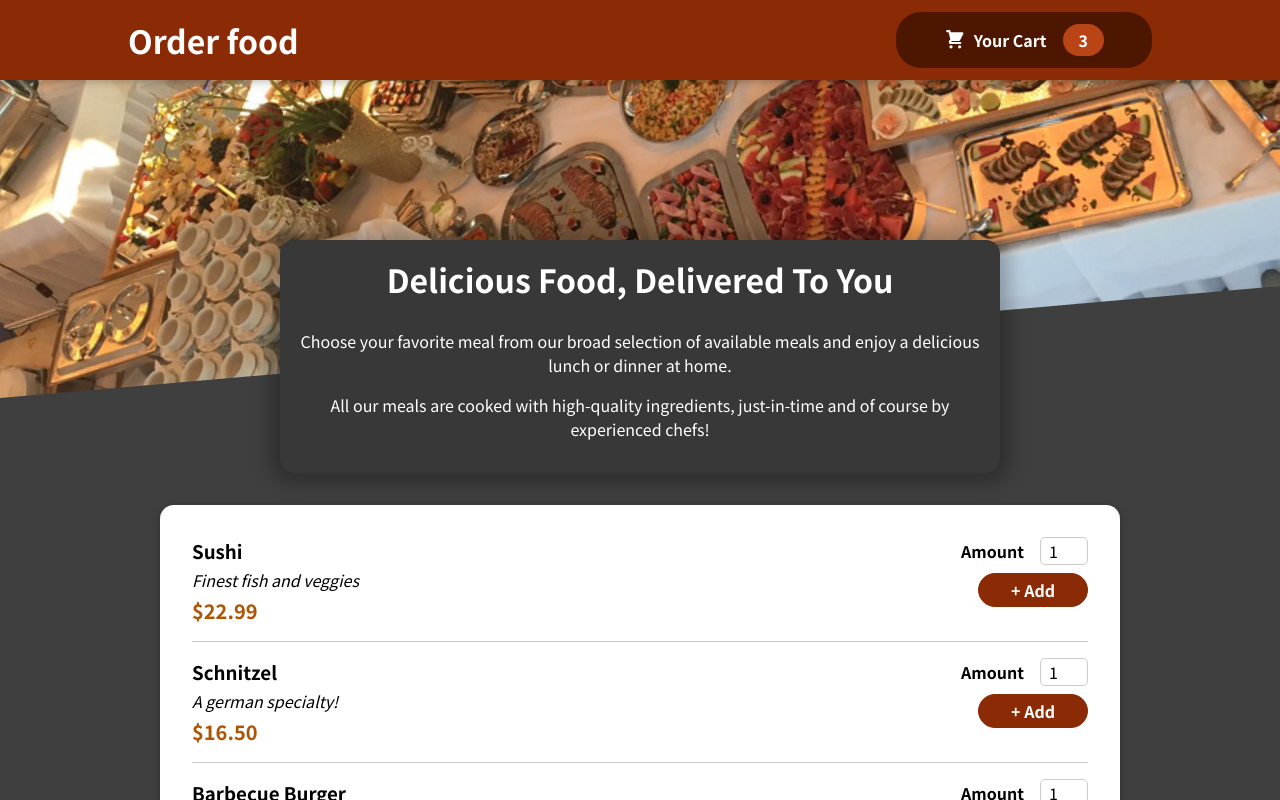
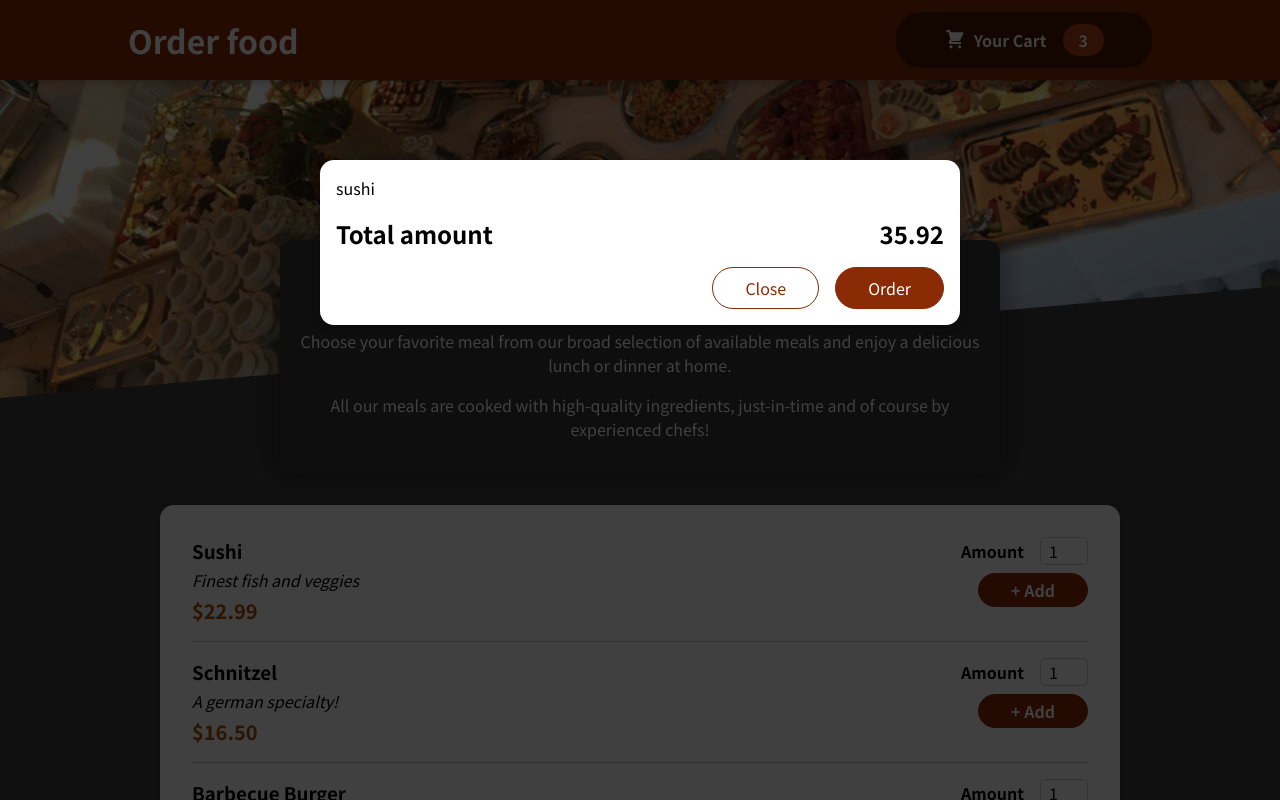
Before and after one commit to wisdom-maduchor/food-order-app, a React (Create React App) app: page / in a window 1280 px wide. Shown: the top 800 px of the page. Built offline with nearby package versions, Linux system fonts and the light colour scheme.

Commit message:
creating modal component

```diff
--- a/public/index.html
+++ b/public/index.html
@@ -28,6 +28,7 @@
   </head>
   <body>
     <noscript>You need to enable JavaScript to run this app.</noscript>
+    <div id="overlays"></div>
     <div id="root"></div>
     <!--
       This HTML file is a template.
--- a/src/App.js
+++ b/src/App.js
@@ -1,10 +1,12 @@
 import React, {Fragment} from "react";
 import Header from "../src/components/Layout/Header"
 import Meals from "./components/Meals/Meals";
+import Cart from "./components/Cart/Cart";
 
 function App() {
   return (
     <Fragment>
+      <Cart />
       <Header />
       <main>
         <Meals />
--- /dev/null
+++ b/src/components/Cart/Cart.js
@@ -0,0 +1,24 @@
+import classes from './Cart.module.css'
+import Modal from '../UI/Modal';
+
+const Cart = props => {
+    const CartItem = <ul className={classes['cart-items']}>{[{id: 'cart', name: 'sushi', amount: 2, price: 12.99}].map(item =>
+    <li>{item.name}</li>)}</ul>;
+
+    return (
+        <Modal>
+            {CartItem}
+            <div className={classes.total}>
+                <span>Total amount</span>
+                <span>35.92</span>
+            </div>
+
+            <div className={classes.actions}>
+                <button className={classes['button--alt']}>Close</button>
+                <button className={classes.button}>Order</button>
+            </div>
+        </Modal>
+    )
+};
+
+export default Cart;
--- /dev/null
+++ b/src/components/Cart/Cart.module.css
@@ -0,0 +1,44 @@
+.cart-items {
+  list-style: none;
+  margin: 0;
+  padding: 0;
+}
+
+.total {
+  display: flex;
+  justify-content: space-between;
+  align-items: center;
+  font-weight: bold;
+  font-size: 1.5rem;
+  margin: 1rem 0;
+}
+
+.actions {
+  text-align: right;
+}
+
+.actions button {
+  font: inherit;
+  cursor: pointer;
+  background-color: transparent;
+  border: 1px solid #8a2b06;
+  padding: 0.5rem 2rem;
+  border-radius: 25px;
+  margin-left: 1rem;
+}
+
+.actions button:hover,
+.actions button:active {
+  background-color: #5a1a01;
+  border-color: #5a1a01;
+  color: white;
+}
+
+.actions .button--alt {
+  color: #8a2b06;
+}
+
+.actions .button {
+  background-color: #8a2b06;
+  color: white;
+}
--- /dev/null
+++ b/src/components/UI/Modal.js
@@ -0,0 +1,31 @@
+import {Fragment} from "react"
+// import { Fragment } from "react/cjs/react-jsx-runtime.development";
+import classes from "./Modal.module.css"
+import ReactDOM from "react-dom"
+
+const Backdrop = props => {
+    return (
+        <div className={classes.backdrop} />
+    )
+};
+
+const ModalOverlay = props => {
+    return(
+        <div className={classes.modal}>
+            <div className={classes.content}>{props.children}</div>
+        </div>
+    )
+};
+
+const PortalElement = document.getElementById('overlays');
+
+const Modal = props => {
+    return (
+        <Fragment>
+            {ReactDOM.createPortal(<Backdrop/>, PortalElement)}
+            {ReactDOM.createPortal(<ModalOverlay>{props.children}</ModalOverlay>, PortalElement)}
+        </Fragment>
+    )
+};
+
+export default Modal;
--- /dev/null
+++ b/src/components/UI/Modal.module.css
@@ -0,0 +1,40 @@
+.backdrop {
+  position: fixed;
+  top: 0;
+  left: 0;
+  width: 100%;
+  height: 100vh;
+  z-index: 20;
+  background-color: rgba(0, 0, 0, 0.75);
+}
+
+.modal {
+  position: fixed;
+  top: 20vh;
+  left: 5%;
+  width: 90%;
+  background-color: white;
+  padding: 1rem;
+  border-radius: 14px;
+  box-shadow: 0 2px 8px rgba(0, 0, 0, 0.25);
+  z-index: 30;
+  animation: slide-down 300ms ease-out forwards;
+}
+
+@media (min-width: 768px) {
+  .modal {
+    width: 40rem;
+    left: calc(50% - 20rem);
+  }
+}
+
+@keyframes slide-down {
+  from {
+    opacity: 0;
+    transform: translateY(-3rem);
+  }
+  to {
+    opacity: 1;
+    transform: translateY(0);
+  }
+}
```
Also changed, not shown: 1 other file (tests, documents, lock files or other folders).
